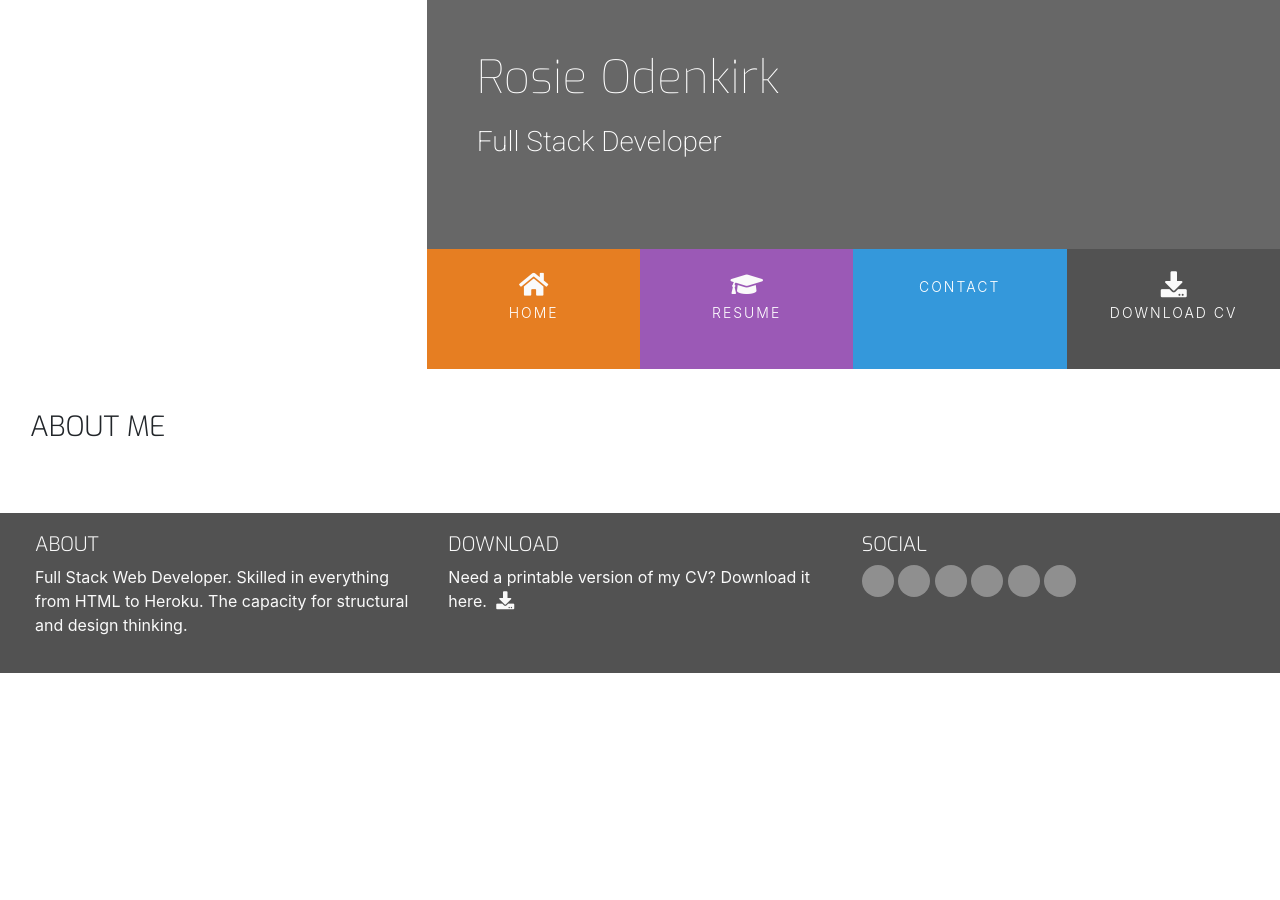
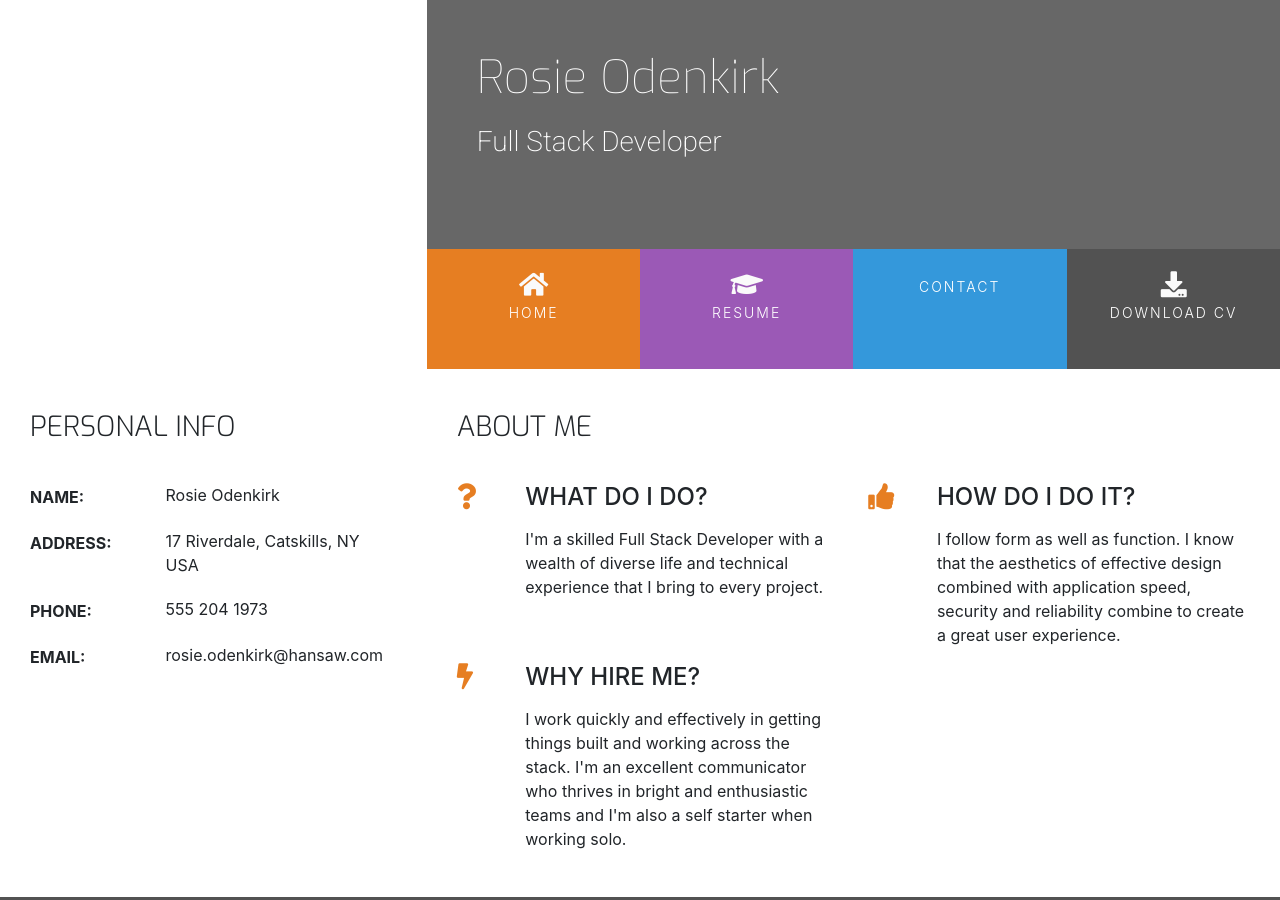
Before and after one commit to EirEoin/Resume-Project, a plain HTML site: page index.html in a window 1280 px wide. Shown: the top 900 px of the page. Before the commit the page ends 800 px from the top, so only its background shows below. Drawn offline with nearby package versions, Linux system fonts and the light colour scheme; some icons are missing.

Commit message:
Finished html and styled css

```diff
--- a/assets/css/style.css
+++ b/assets/css/style.css
@@ -211,3 +211,48 @@ footer {
 #footer-details {
     padding: 20px;
 }
+/* ----------------------------------------Three Reasons */
+
+.three-reasons-icon {
+    font-size: 26px;
+    color: #e67e22;
+}
+
+.three-reasons-heading {
+    margin-bottom: 15px;
+}
+
+/* ----------------------------------------Personal Info */
+
+.personal-info-item {
+    margin-bottom: 20px;
+    display: block;
+    clear: both;
+}
+
+.personal-info-item .key,
+.personal-info-item .value {
+    padding-right: 8px;
+    display: inline-block;
+}
+
+.personal-info-item .key p,
+.personal-info-item .value p {
+    margin: 0;
+}
+
+.personal-info-item .key {
+    width: 30%;
+    margin-right: 21px;
+    padding-top: 2px;
+    vertical-align: top;
+}
+
+.personal-info-item .key p {
+    font-weight: 700;
+}
+
+.personal-info-item .value {
+    position: relative;
+    width: 60%;
+}
--- a/index.html
+++ b/index.html
@@ -43,18 +43,113 @@
         </div>
     </header>
     <section class="container-fluid">
-        <div class="row row-table">
+        <div class="row">
+            <div class="col-md-4 bg-color-personal-info section-column">
+                <div class="row">
+                    <div class="col-12">
+                        <h3 class="section-heading uppercase">
+                            Personal Info
+                        </h3>
+                    </div>
+                </div>
+                <div class="personal-info-item">
+                    <div class="key">
+                        <p class="uppercase">
+                            Name:
+                        </p>
+                    </div>
+                    <div class="value">
+                        <p>
+                            Rosie Odenkirk
+                        </p>
+                    </div>
+                </div>
+                <div class="personal-info-item">
+                    <div class="key">
+                        <p class="uppercase">
+                            Address:
+                        </p>
+                    </div>
+                    <div class="value">
+                        <p>
+                            17 Riverdale, Catskills, NY USA
+                        </p>
+                    </div>
+                </div>
+                <div class="personal-info-item">
+                    <div class="key">
+                        <p class="uppercase">
+                            Phone:
+                        </p>
+                    </div>
+                    <div class="value">
+                        <p>
+                            555 204 1973
+                        </p>
+                    </div>
+                </div>
+                <div class="personal-info-item">
+                    <div class="key">
+                        <p class="uppercase">
+                            Email:
+                        </p>
+                    </div>
+                    <div class="value">
+                        <p>
+                            rosie.odenkirk@hansaw.com
+                        </p>
+                    </div>
+                </div>
+            </div>
             <div class="col-md-8 bg-color-three-reasons section-column">
                 <div class="row">
                     <div class="col">
                         <h3 class="section-heading uppercase">About Me</h3>
                     </div>
                 </div>
+                <div class="row">
+                    <div class="col-10 offset-1 offset-sm-0 col-sm-4 col-md-6">
+                        <div class="row">
+                            <div class="col-2">
+                                <i class="three-reasons-icon fa fa-question" aria-hidden="true"></i>
+                            </div>
+                            <div class="col-10">
+                                <h4 class="three-reasons-heading uppercase">What do I do?</h4>
+                                <p>
+                                    I'm a skilled Full Stack Developer with a wealth of diverse life and technical experience that I bring to every project.
+                                </p>
+                            </div>
+                        </div>
+                    </div>
+                    <div class="col-10 offset-1 offset-sm-0 col-sm-4 col-md-6">
+                        <div class="row">
+                            <div class="col-2">
+                                <i class="three-reasons-icon fa fa-thumbs-up" aria-hidden="true"></i>
+                            </div>
+                            <div class="col-10">
+                                <h4 class="three-reasons-heading uppercase">How do I do it?</h4>
+                                <p>
+                                    I follow form as well as function. I know that the aesthetics of effective design combined with application speed, security and reliability combine to create a great user experience.
+                                </p>
+                            </div>
+                        </div>
+                    </div>
+                    <div class="col-10 offset-1 offset-sm-0 col-sm-4 col-md-6">
+                        <div class="row">
+                            <div class="col-2">
+                                <i class="three-reasons-icon fa fa-bolt" aria-hidden="true"></i>
+                            </div>
+                            <div class="col-10">
+                                <h4 class="three-reasons-heading uppercase">Why hire me?</h4>
+                                <p>
+                                    I work quickly and effectively in getting things built and working across the stack. I'm an excellent communicator who thrives in bright and enthusiastic teams and I'm also a self starter when working solo.
+                                </p>
+                            </div>
+                        </div>
+                    </div>
+                </div>
             </div>
         </div>
-
-    </section>
-    <section>
 
     </section>
     <footer class="container-fluid">
```
